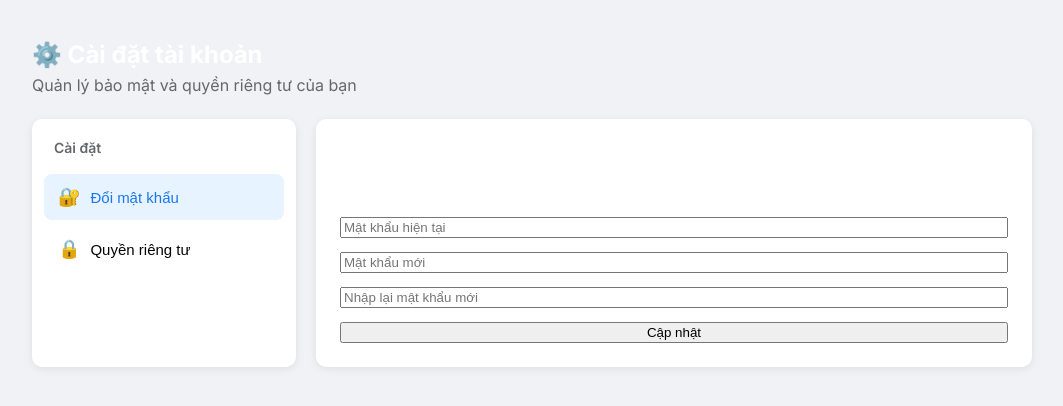
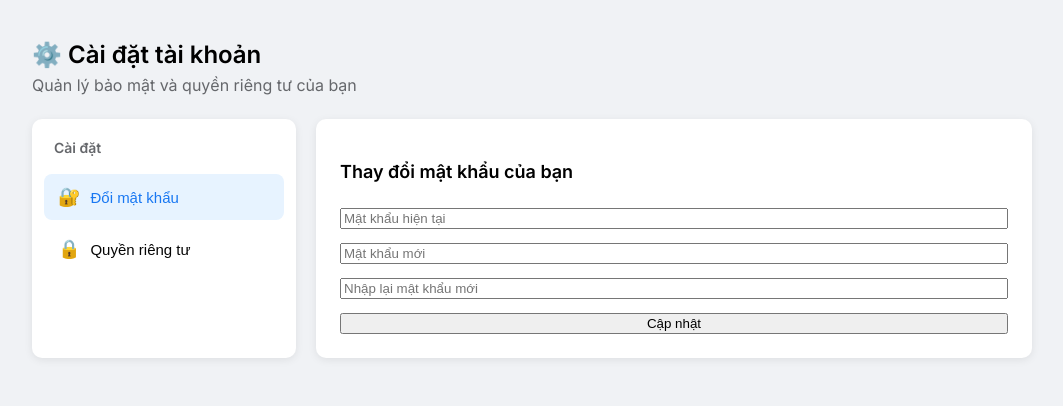
Before and after one commit to DangDacTu/Universe-social-network, a React app in the folder social-network/frontend/: page /settings in a window 1280 px wide. Shown: the top 406 px of the page, without its empty margins (108-1171 px from the left). Built offline with nearby package versions, Linux system fonts and the light colour scheme; sample sign-in values are in the browser's storage; the HTML template or start-up script is replaced by a standard one.

Commit message:
update css for setting

```diff
--- a/social-network/frontend/src/components/Settings/ChangePassword.jsx
+++ b/social-network/frontend/src/components/Settings/ChangePassword.jsx
@@ -58,7 +58,7 @@ export default function ChangePassword() {
 
     return (
         <form className="settings-form" onSubmit={handleSubmit}>
-            <h3>Đổi mật khẩu</h3>
+            <h3 className="change-password-title">Thay đổi mật khẩu của bạn</h3>
 
             <input
                 type="password"
--- a/social-network/frontend/src/components/Settings/PrivacySettings.jsx
+++ b/social-network/frontend/src/components/Settings/PrivacySettings.jsx
@@ -29,7 +29,7 @@ export default function PrivacySettings() {
 
     return (
         <div className="settings-form">
-            <h3>Quyền riêng tư</h3>
+            <h3 className="privacy-title">Quyền riêng tư(đang phát triển)</h3>
 
             <label>
                 <input
--- a/social-network/frontend/src/pages/user/Setting.jsx
+++ b/social-network/frontend/src/pages/user/Setting.jsx
@@ -17,7 +17,7 @@ export default function Settings() {
 
                 {/* Header */}
                 <div className="settings-header">
-                    <h2>⚙️ Cài đặt tài khoản</h2>
+                    <h2 className="setting-title">⚙️ Cài đặt tài khoản</h2>
                     <p>Quản lý bảo mật và quyền riêng tư của bạn</p>
                 </div>
 
--- a/social-network/frontend/src/pages/user/Settings.css
+++ b/social-network/frontend/src/pages/user/Settings.css
@@ -102,6 +102,32 @@
     font-size: 18px;
 }
 
+
+
+.change-password-title {
+    color: #000;
+    /* Đen */
+    font-size: 18px;
+    font-weight: 600;
+    margin-bottom: 12px;
+}
+
+.privacy-title {
+    color: #000;
+    /* Đen */
+    font-size: 18px;
+    font-weight: 600;
+    margin-bottom: 12px;
+}
+
+.setting-title {
+    color: #000;
+    /* Đen */
+    font-size: 24px;
+    font-weight: 600;
+    margin-bottom: 12px;
+}
+
 /* Mobile */
 @media (max-width: 768px) {
     .settings-menu {
```
